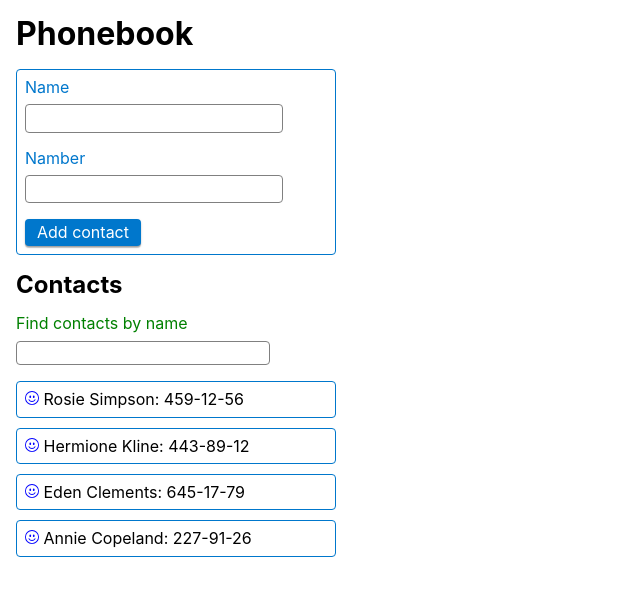
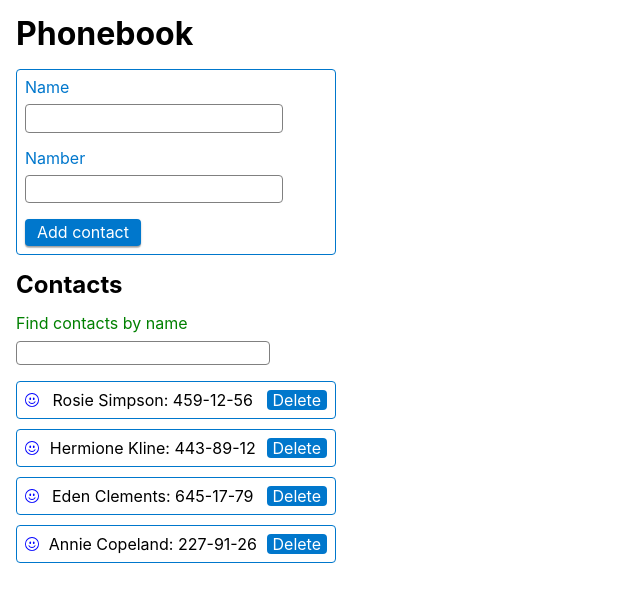
Before and after one commit to Oleksandr14/goit-react-hw-02-phonebook, a React (Create React App) app: page / in a window 1280 px wide. Shown: the top 602 px of the page, without its empty margins (0-640 px from the left). Built offline with nearby package versions, Linux system fonts and the light colour scheme.

Commit message:
completed all tasks

```diff
--- a/src/components/App.jsx
+++ b/src/components/App.jsx
@@ -24,9 +24,11 @@ export class App extends Component {
     });
   };
 
-  changeFilter = e => {
-    const { name, value } = e.target;
-    this.setState({ [name]: value });
+  deleteContact = id => {
+    const { contacts } = this.state;
+    this.setState({
+      contacts: contacts.filter(contact => contact.id !== id),
+    });
   };
 
   filterContacts = () => {
@@ -37,17 +39,26 @@ export class App extends Component {
     );
   };
 
+  changeFilter = e => {
+    const { name, value } = e.target;
+    this.setState({ [name]: value });
+  };
+
   render() {
     const { filter } = this.state;
+    const namesArray = this.state.contacts.map(contact => contact.name);
 
     return (
       <Box p={4}>
         <h1>Phonebook</h1>
-        <Form onAddContact={this.addContact} />
+        <Form onAddContact={this.addContact} namesArray={namesArray} />
 
         <h2>Contacts</h2>
         <Filter value={filter} onChangeFilter={this.changeFilter} />
-        <Contacts contacts={this.filterContacts()} />
+        <Contacts
+          contacts={this.filterContacts()}
+          onDeleteContact={this.deleteContact}
+        />
         <GlobalStyle />
       </Box>
     );
--- a/src/components/Contacts/Contacts.jsx
+++ b/src/components/Contacts/Contacts.jsx
@@ -1,8 +1,10 @@
+import PropTypes from 'prop-types';
+
 import { Box } from 'components/Box';
-import { Item } from './Contacts.styled';
+import { Item, Button } from './Contacts.styled';
 import { BsEmojiSmile } from 'react-icons/bs';
 
-export const Contacts = ({ contacts }) => {
+export const Contacts = ({ contacts, onDeleteContact }) => {
   return (
     <Box width={320}>
       <Box as="ul" gridRowGap={10} pt={4}>
@@ -10,6 +12,9 @@ export const Contacts = ({ contacts }) => {
           return (
             <Item key={id}>
               <BsEmojiSmile size={14} color="blue" /> {name}: {number}
+              <Button type="button" onClick={() => onDeleteContact(id)}>
+                Delete{' '}
+              </Button>
             </Item>
           );
         })}
@@ -17,3 +22,14 @@ export const Contacts = ({ contacts }) => {
     </Box>
   );
 };
+
+Contacts.propTypes = {
+  contacts: PropTypes.arrayOf(
+    PropTypes.shape({
+      name: PropTypes.string.isRequired,
+      number: PropTypes.string.isRequired,
+      id: PropTypes.string.isRequired,
+    }).isRequired
+  ),
+  onDeleteContact: PropTypes.func.isRequired,
+};
--- a/src/components/Contacts/Contacts.styled.js
+++ b/src/components/Contacts/Contacts.styled.js
@@ -1,6 +1,9 @@
 import styled from 'styled-components';
 
 export const Item = styled.li`
+  display: flex;
+  align-items: center;
+  justify-content: space-between;
   padding: ${p => p.theme.space[3]}px;
   border: ${p => p.theme.borders.normal} ${p => p.theme.colors.primary};
   color: ${p => p.theme.colors.text};
@@ -10,3 +13,12 @@ export const Item = styled.li`
     margin-top: 10px;
   }
 `;
+
+export const Button = styled.button`
+  background-color: ${p => p.theme.colors.primary};
+  color: ${p => p.theme.colors.background};
+  border-radius: ${p => p.theme.radii.normal};
+  border: ${p => p.theme.borders.none};
+  cursor: pointer;
+  line-height: ${p => p.theme.lineHeights.heading};
+`;
--- a/src/components/Filter/Filter.jsx
+++ b/src/components/Filter/Filter.jsx
@@ -1,3 +1,4 @@
+import PropTypes from 'prop-types';
 import { SpanName, LabelContainer, Input } from './Filter.styled';
 
 export const Filter = ({ value, onChangeFilter }) => {
@@ -13,3 +14,8 @@ export const Filter = ({ value, onChangeFilter }) => {
     </LabelContainer>
   );
 };
+
+Filter.propTypes = {
+  value: PropTypes.string.isRequired,
+  onChangeFilter: PropTypes.func.isRequired,
+};
--- a/src/components/Form/Form.jsx
+++ b/src/components/Form/Form.jsx
@@ -1,3 +1,4 @@
+import PropTypes from 'prop-types';
 import React, { Component } from 'react';
 import { FormContainer, Button, Input, NameLabel } from './Form.styled';
 import { v4 as uuidv4 } from 'uuid';
@@ -17,7 +18,13 @@ export class Form extends Component {
     e.preventDefault();
     const { name, number } = this.state;
     const newContact = { name, number, id: uuidv4() };
-    this.props.onAddContact(newContact);
+
+    if (this.props.namesArray.includes(name)) {
+      alert(`${name} is already in contacts`);
+    } else {
+      this.props.onAddContact(newContact);
+    }
+
     this.reset();
   };
 
@@ -60,3 +67,8 @@ export class Form extends Component {
     );
   }
 }
+
+Form.propTypes = {
+  namesArray: PropTypes.arrayOf(PropTypes.string.isRequired).isRequired,
+  onAddContact: PropTypes.func.isRequired,
+};
```
